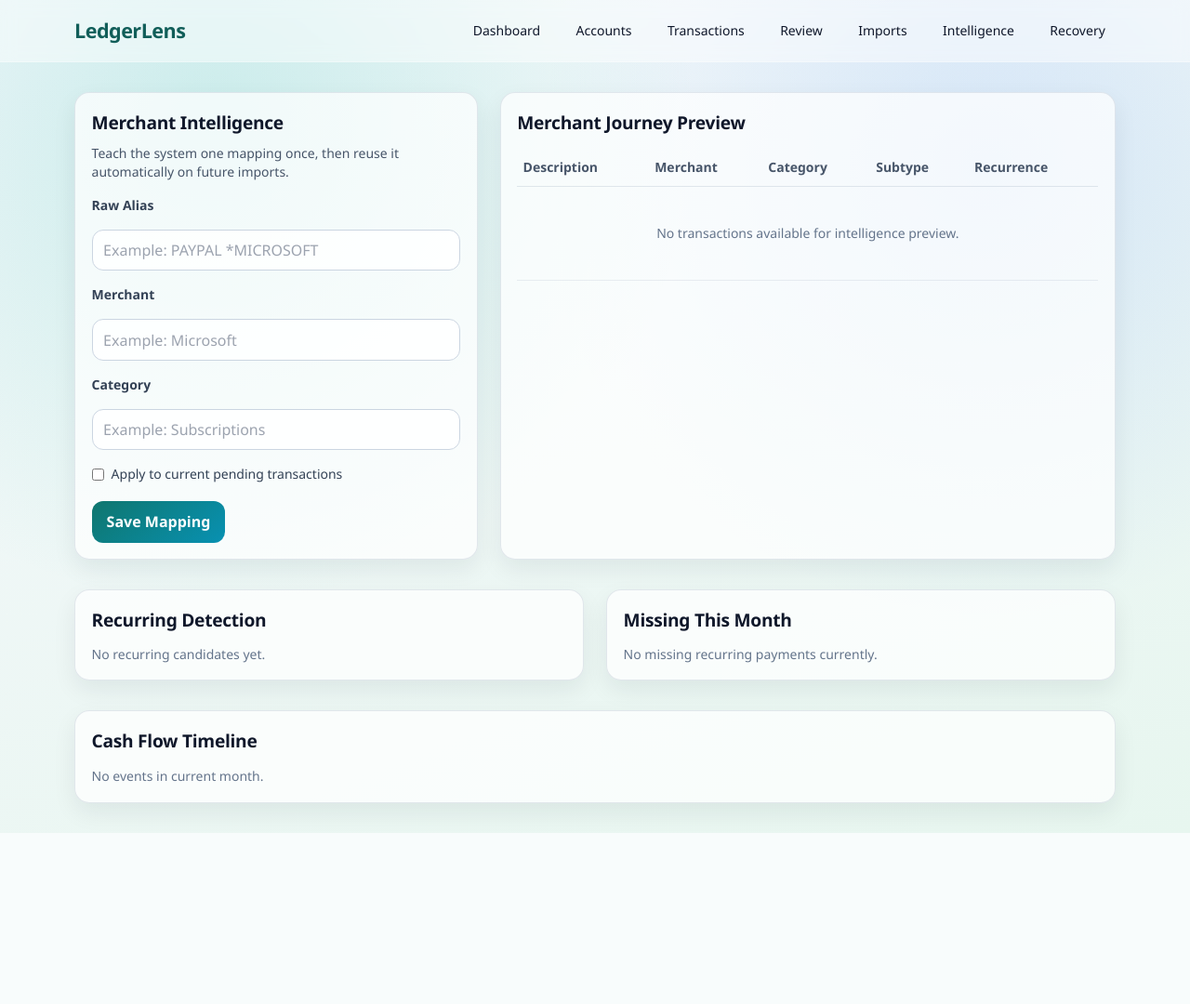
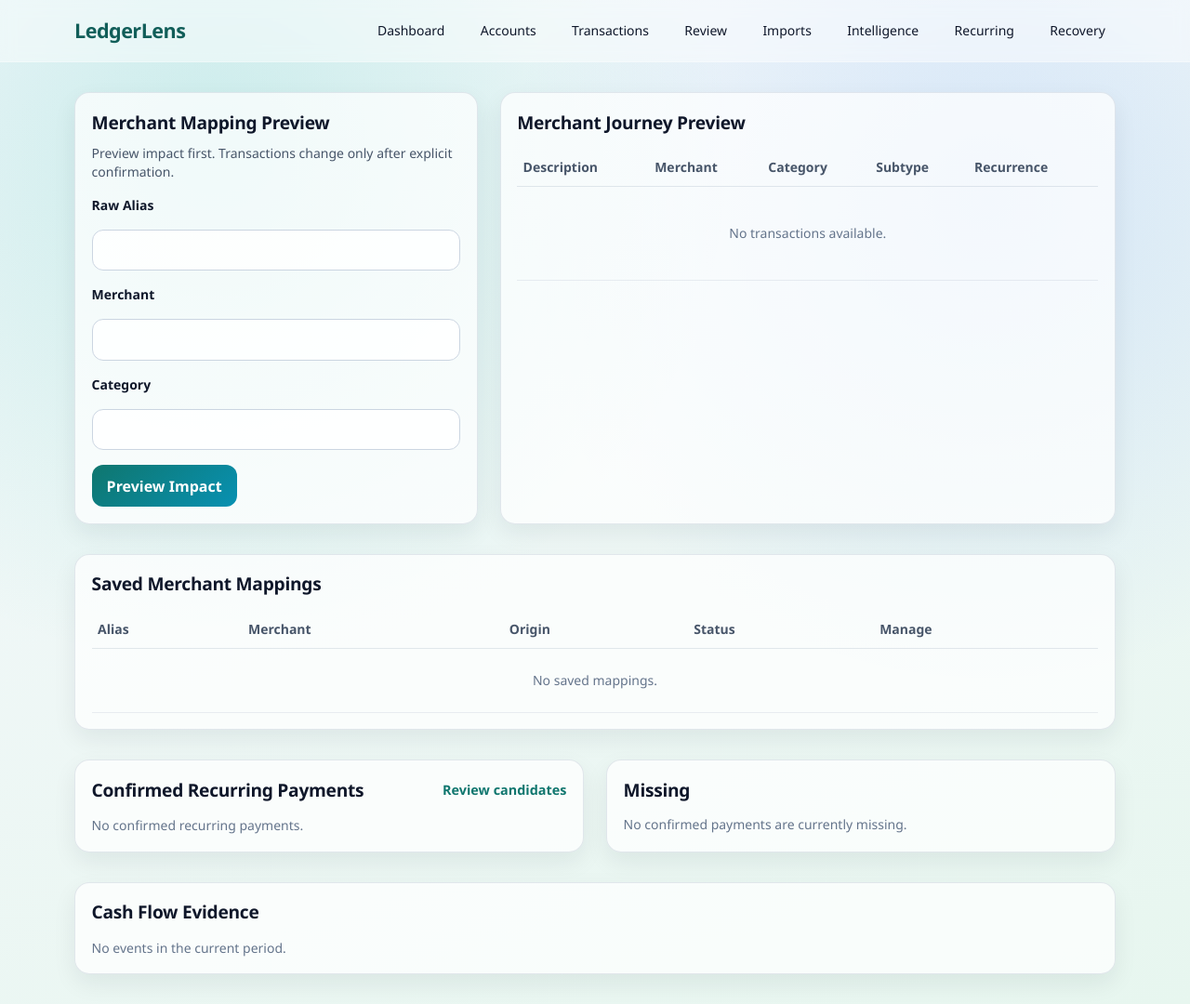
Before and after one commit to ddeveloper72/ledgerlens, a Flask app: page /intelligence in a window 1280 px wide. Shown: the whole page at 93% size. Before the commit the page ends 896 px from the top, so only its background shows below. Run offline with Flask 3, Linux system fonts and the light colour scheme; some libraries are stand-ins or nearby versions.

Commit message:
Add recurring candidate and merchant review UI

```diff
--- a/app/templates/base.html
+++ b/app/templates/base.html
@@ -20,6 +20,7 @@
                 <a href="{{ url_for('main.reviews') }}" class="nav-link">Review</a>
                 <a href="{{ url_for('main.imports') }}" class="nav-link">Imports</a>
                 <a href="{{ url_for('main.intelligence') }}" class="nav-link">Intelligence</a>
+                <a href="{{ url_for('main.recurring_candidates') }}" class="nav-link">Recurring</a>
                 <a href="{{ url_for('main.savings_recovery') }}" class="nav-link">Recovery</a>
             </nav>
         </div>
--- a/app/templates/intelligence.html
+++ b/app/templates/intelligence.html
@@ -1,116 +1,21 @@
 {% extends 'base.html' %}
-
 {% block title %}Intelligence | LedgerLens{% endblock %}
-
 {% block content %}
 <section class="grid gap-6 md:grid-cols-5" data-stagger>
     <article class="panel md:col-span-2">
-        <h1 class="panel-title mb-2">Merchant Intelligence</h1>
-        <p class="text-sm text-slate-600 mb-4">Teach the system one mapping once, then reuse it automatically on future
-            imports.</p>
-
-        <form action="{{ url_for('main.intelligence') }}" method="post" class="space-y-4">
-            <label for="alias_text" class="block text-sm font-semibold text-slate-700">Raw Alias</label>
-            <input id="alias_text" name="alias_text" type="text" class="file-input"
-                placeholder="Example: PAYPAL *MICROSOFT" required>
-
-            <label for="merchant_name" class="block text-sm font-semibold text-slate-700">Merchant</label>
-            <input id="merchant_name" name="merchant_name" type="text" class="file-input"
-                placeholder="Example: Microsoft" required>
-
-            <label for="category_name" class="block text-sm font-semibold text-slate-700">Category</label>
-            <input id="category_name" name="category_name" type="text" class="file-input"
-                placeholder="Example: Subscriptions" required>
-
-            <label class="inline-flex items-center gap-2 text-sm text-slate-700">
-                <input type="checkbox" name="apply_existing">
-                Apply to current pending transactions
-            </label>
-
-            <button type="submit" class="primary-btn">Save Mapping</button>
+        <h1 class="panel-title mb-2">Merchant Mapping Preview</h1>
+        <p class="text-sm text-slate-600 mb-4">Preview impact first. Transactions change only after explicit confirmation.</p>
+        <form action="{{ url_for('main.preview_merchant_mapping') }}" method="post" class="space-y-4">
+            <label for="alias_text" class="block text-sm font-semibold">Raw Alias</label><input id="alias_text" name="alias_text" class="file-input" required>
+            <label for="merchant_name" class="block text-sm font-semibold">Merchant</label><input id="merchant_name" name="merchant_name" class="file-input" required>
+            <label for="category_name" class="block text-sm font-semibold">Category</label><input id="category_name" name="category_name" class="file-input" required>
+            <button type="submit" class="primary-btn">Preview Impact</button>
         </form>
+        {% if preview %}<div class="mt-5 p-4 rounded-lg bg-slate-50 border border-slate-200"><p class="text-sm mb-3">This mapping would affect {{ preview.count }} pending transaction(s).</p><form action="{{ url_for('main.save_merchant_mapping') }}" method="post" class="space-y-3"><input type="hidden" name="alias_text" value="{{ preview.alias_text }}"><input type="hidden" name="merchant_name" value="{{ preview.merchant_name }}"><input type="hidden" name="category_name" value="{{ preview.category_name }}"><label class="inline-flex items-center gap-2 text-sm"><input type="checkbox" name="confirm_apply"> Confirm and apply to previewed transactions</label><button type="submit" class="primary-btn">Save Confirmed Mapping</button></form></div>{% endif %}
     </article>
-
-    <article class="panel md:col-span-3">
-        <div class="panel-head">
-            <h2 class="panel-title">Merchant Journey Preview</h2>
-        </div>
-        <div class="overflow-x-auto">
-            <table class="w-full text-sm">
-                <thead>
-                    <tr>
-                        <th>Description</th>
-                        <th>Merchant</th>
-                        <th>Category</th>
-                        <th>Subtype</th>
-                        <th>Recurrence</th>
-                    </tr>
-                </thead>
-                <tbody>
-                    {% for item in merchant_journey %}
-                    <tr>
-                        <td>{{ item.transaction.cleaned_description }}</td>
-                        <td>{{ item.merchant_name }}</td>
-                        <td>{{ item.labels.domain }}</td>
-                        <td>{{ item.labels.subtype }}</td>
-                        <td>{{ item.labels.recurrence }}</td>
-                    </tr>
-                    {% else %}
-                    <tr>
-                        <td colspan="5" class="text-center py-10 text-slate-500">No transactions available for
-                            intelligence preview.</td>
-                    </tr>
-                    {% endfor %}
-                </tbody>
-            </table>
-        </div>
-    </article>
+    <article class="panel md:col-span-3"><div class="panel-head"><h2 class="panel-title">Merchant Journey Preview</h2></div><div class="overflow-x-auto"><table class="w-full text-sm"><thead><tr><th>Description</th><th>Merchant</th><th>Category</th><th>Subtype</th><th>Recurrence</th></tr></thead><tbody>{% for item in merchant_journey %}<tr><td>{{ item.transaction.cleaned_description }}</td><td>{{ item.merchant_name }}</td><td>{{ item.labels.domain }}</td><td>{{ item.labels.subtype }}</td><td>{{ item.labels.recurrence }}</td></tr>{% else %}<tr><td colspan="5" class="text-center py-10 text-slate-500">No transactions available.</td></tr>{% endfor %}</tbody></table></div></article>
 </section>
-
-<section class="grid gap-6 md:grid-cols-2 mt-8" data-stagger>
-    <article class="panel">
-        <h2 class="panel-title mb-3">Recurring Detection</h2>
-        <ul class="space-y-2 text-sm">
-            {% for item in recurring_expected %}
-            <li class="summary-row">
-                <span>{{ item.expected_day }} · {{ item.merchant_name }}</span>
-                <span>{{ '%.2f'|format(item.expected_amount) }}</span>
-            </li>
-            {% else %}
-            <li class="text-slate-500">No recurring candidates yet.</li>
-            {% endfor %}
-        </ul>
-    </article>
-
-    <article class="panel">
-        <h2 class="panel-title mb-3">Missing This Month</h2>
-        <ul class="space-y-2 text-sm">
-            {% for item in recurring_missing %}
-            <li class="summary-row">
-                <span>{{ item.expected_day }} · {{ item.merchant_name }}</span>
-                <span class="text-rose-700">Missing</span>
-            </li>
-            {% else %}
-            <li class="text-slate-500">No missing recurring payments currently.</li>
-            {% endfor %}
-        </ul>
-    </article>
-</section>
-
-<section class="panel mt-8" data-fade-in>
-    <div class="panel-head">
-        <h2 class="panel-title">Cash Flow Timeline</h2>
-    </div>
-    <ul class="space-y-2 text-sm">
-        {% for event in cash_calendar %}
-        <li class="summary-row">
-            <span>{{ event.date }} · {{ event.label }}</span>
-            <span class="{{ 'text-emerald-700' if event.flow == 'in' else 'text-rose-700' }}">{{
-                '%.2f'|format(event.amount) }}</span>
-        </li>
-        {% else %}
-        <li class="text-slate-500">No events in current month.</li>
-        {% endfor %}
-    </ul>
-</section>
+<section class="panel mt-8" data-fade-in><div class="panel-head"><h2 class="panel-title">Saved Merchant Mappings</h2></div><div class="overflow-x-auto"><table class="w-full text-sm"><thead><tr><th>Alias</th><th>Merchant</th><th>Origin</th><th>Status</th><th>Manage</th></tr></thead><tbody>{% for alias in merchant_aliases %}<tr><td>{{ alias.alias }}</td><td>{{ alias.merchant.name }}</td><td>{{ alias.origin }}</td><td>{{ 'Active' if alias.active else 'Disabled' }}</td><td><form action="{{ url_for('main.update_merchant_mapping', alias_id=alias.id) }}" method="post" class="review-form-grid"><input class="file-input" name="alias_text" value="{{ alias.alias }}"><input class="file-input" name="merchant_name" value="{{ alias.merchant.name }}"><label class="text-sm"><input type="checkbox" name="active" {{ 'checked' if alias.active else '' }}> Active</label><button class="primary-btn" type="submit">Update</button></form><form action="{{ url_for('main.delete_merchant_mapping', alias_id=alias.id) }}" method="post" class="mt-2"><button class="pill-link" type="submit">Delete</button></form></td></tr>{% else %}<tr><td colspan="5" class="text-center py-6 text-slate-500">No saved mappings.</td></tr>{% endfor %}</tbody></table></div></section>
+<section class="grid gap-6 md:grid-cols-2 mt-8" data-stagger><article class="panel"><div class="panel-head"><h2 class="panel-title">Confirmed Recurring Payments</h2><a class="pill-link" href="{{ url_for('main.recurring_candidates') }}">Review candidates</a></div><ul class="space-y-2 text-sm">{% for item in recurring_expected %}<li class="summary-row"><span>{{ item.expected_day }} &middot; {{ item.merchant_name }}</span><span>{{ '%.2f'|format(item.expected_amount) }}</span></li>{% else %}<li class="text-slate-500">No confirmed recurring payments.</li>{% endfor %}</ul></article><article class="panel"><h2 class="panel-title mb-3">Missing</h2><ul class="space-y-2 text-sm">{% for item in recurring_missing %}<li class="summary-row"><span>{{ item.expected_day }} &middot; {{ item.merchant_name }}</span><span class="text-rose-700">Missing</span></li>{% else %}<li class="text-slate-500">No confirmed payments are currently missing.</li>{% endfor %}</ul></article></section>
+<section class="panel mt-8" data-fade-in><div class="panel-head"><h2 class="panel-title">Cash Flow Evidence</h2></div><ul class="space-y-2 text-sm">{% for event in cash_calendar %}<li class="summary-row"><span>{{ event.date }} &middot; {{ event.label }}</span><span class="{{ 'text-emerald-700' if event.flow == 'in' else 'text-rose-700' }}">{{ '%.2f'|format(event.amount) }}</span></li>{% else %}<li class="text-slate-500">No events in the current period.</li>{% endfor %}</ul></section>
 {% endblock %}
```
